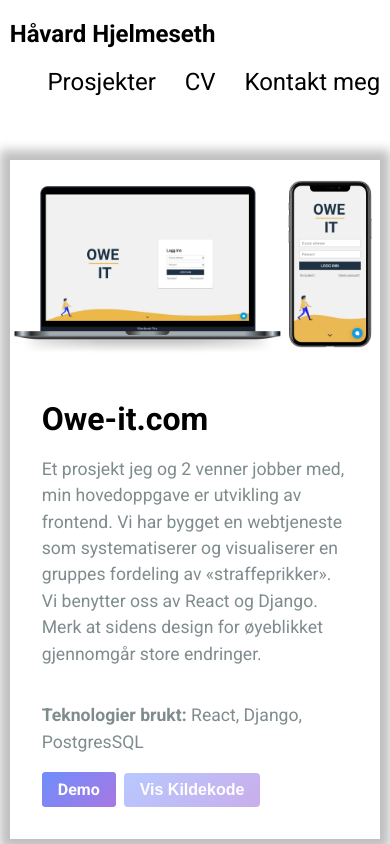
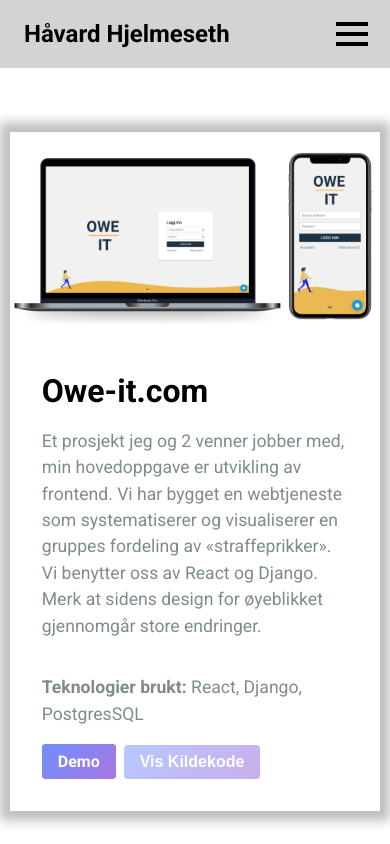
Before and after one commit to haavardsjef/hjemmeside, a React (Create React App) app: page / in a window 390 px wide. Shown: the top 844 px of the page. Built offline with nearby package versions, Linux system fonts and the light colour scheme.

Commit message:
Added basic responsive navigation

```diff
--- a/src/components/navigation/index.jsx
+++ b/src/components/navigation/index.jsx
@@ -6,6 +6,12 @@
   return (
     <div className="navigation">
       <h2 className="nav-title">Håvard Hjelmeseth</h2>
+      <input type="checkbox" id="nav-checkbox" name="nav-checkbox" />
+      <label className="nav-toggle" for="nav-checkbox">
+        <div className="line"></div>
+        <div className="line"></div>
+        <div className="line"></div>
+      </label>
       <div className="nav-buttons">
         <Link to="/" className="nav-item">
           Prosjekter
--- a/src/components/navigation/style.css
+++ b/src/components/navigation/style.css
@@ -23,14 +23,64 @@
   text-decoration: underline;
 }
 
+.nav-buttons {
+  display: flex;
+}
+
+.nav-toggle,
+#nav-checkbox {
+  /* Hide nav toggle unless on mobile */
+  display: none;
+}
+
 @media only screen and (max-width: 1500px) {
+  /* Make navigation same size as content body */
   .navigation {
     width: 80%;
   }
 }
 
 @media only screen and (max-width: 1000px) {
+  /* Mobile navigation */
   .navigation {
-    width: 95%;
+    /* Make nave go vertical and align to left */
+    width: calc(100% - 1.5em);
+    padding-left: 1.5em;
+    flex-direction: column;
+    align-items: flex-start;
+    background-color: lightgrey;
+  }
+
+  .nav-toggle {
+    /* Show hamburger menu in top right */
+    display: block;
+    position: absolute;
+    top: 1em;
+    right: 1em;
+  }
+
+  .nav-buttons {
+    /* Hide navigation buttons by default */
+    display: none;
+    flex-direction: column;
+  }
+
+  .nav-item {
+    /* Give the nav buttons some padding and margin*/
+    padding: 0.1em 0;
+    margin: 0.3em 0;
+  }
+
+  .line {
+    /* Line for hamburger menu */
+    height: 4px;
+    margin: 6px;
+    width: 32px;
+    background-color: black;
+  }
+
+  #nav-checkbox:checked ~ .nav-buttons {
+    /* When hamburger is "checked", display navigation */
+    display: flex;
   }
 }
```
